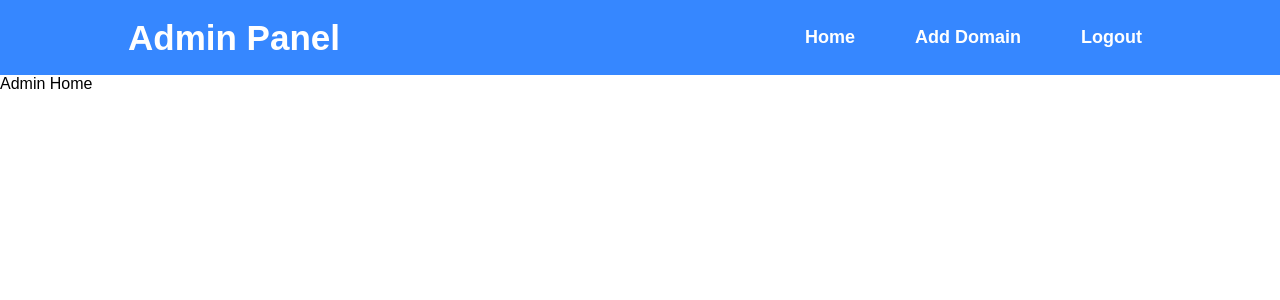
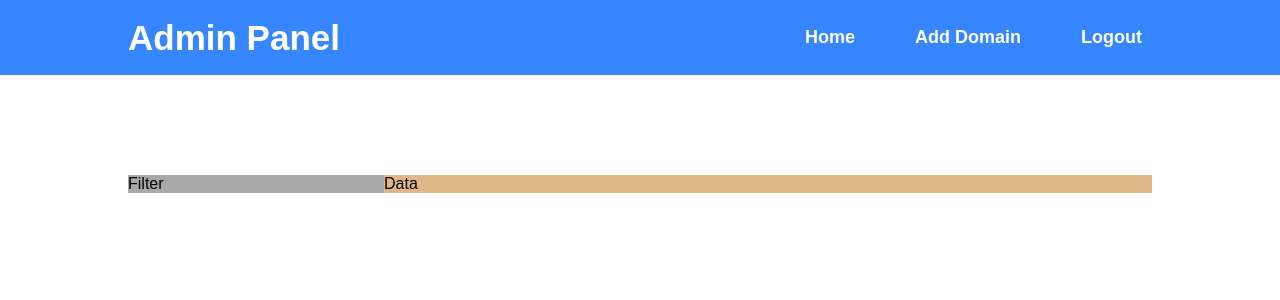
Before and after one commit to mohammad-jaffal/medically-project, a React (Create React App) app in the folder medically-admin/: page /home in a window 1280 px wide. Shown: the top 300 px of the page. Built offline with nearby package versions, Linux system fonts and the light colour scheme.

Commit message:
Frontend: Creating home page structure

```diff
--- a/medically-admin/src/App.css
+++ b/medically-admin/src/App.css
@@ -143,7 +143,8 @@
 
 .add-domain-body {
   width: 500px;
-  align-self: center;
+  /* align-self: center; */
+  margin-left: 10%;
   margin-top: 100px;
   min-width: 400px;
 }
@@ -178,7 +179,6 @@ color: rgb(54, 135, 255);
 
 
 .admin-btn {
-  /* width: 60px; */
   height: 40px;
   padding-left: 20px;
   padding-right: 20px;
@@ -208,3 +208,40 @@ color: rgb(54, 135, 255);
 .domain-card>span{
   color: black;
 }
+
+
+
+/*  */
+/*  */
+/* HOME STYLE */
+/*  */
+/*  */
+
+.home-body {
+  background-color: aqua;
+  width: 80%;
+  align-self: center;
+  margin-top: 100px;
+  display: flex;
+}
+
+
+.filter-container{
+  background-color: darkgray;
+  width: 25%;
+}
+.data-container{
+  background-color: burlywood;
+  width: 75%;
+}
+
+
+
+
+
+
+@media (max-width: 600px) {
+  .domain-input-container {
+    width: 83vw;
+  }
+}
--- a/medically-admin/src/pages/home.js
+++ b/medically-admin/src/pages/home.js
@@ -3,8 +3,15 @@ import Navbar from "../components/NavBar";
 const Home = () => {
     return (
         <div className="global-container">
-            <Navbar/>
-            <p>Admin Home</p>
+            <Navbar />
+            <div className="home-body">
+                <div className="filter-container">
+                    <p>Filter</p>
+                </div>
+                <div className="data-container">
+                    <p>Data</p>
+                </div>
+            </div>
         </div>
     );
 }
```
